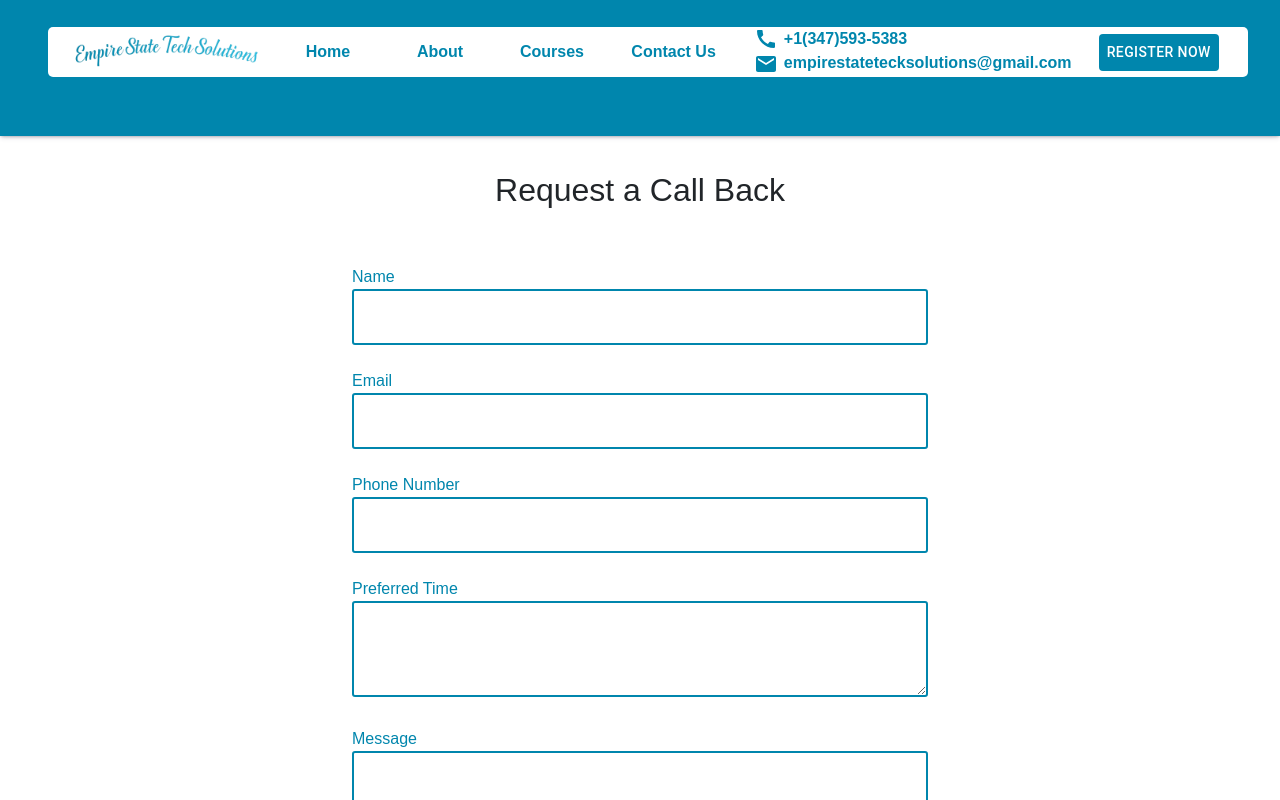
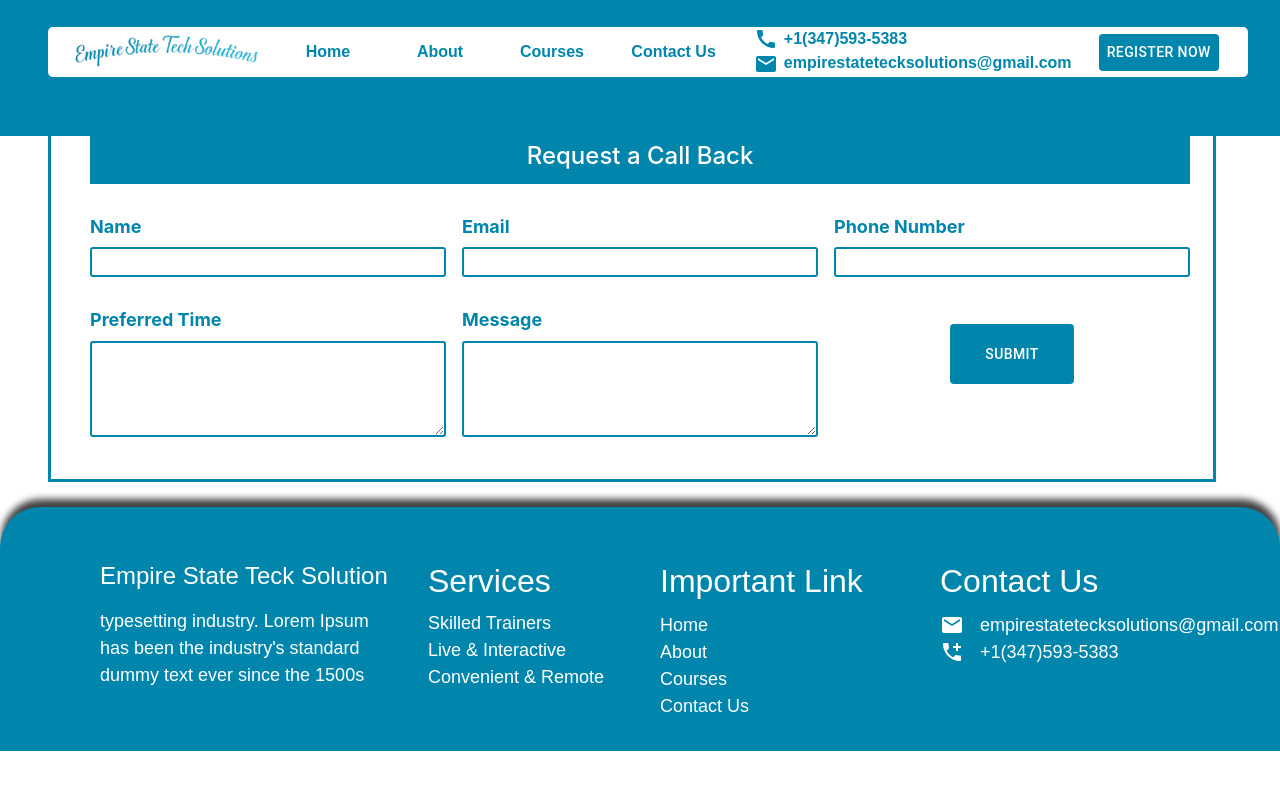
Before and after one commit to BilalMehfooz12/empirestatewebsite, a React (Create React App) app: page /requestCall in a window 1280 px wide. Shown: the top 800 px of the page. Built offline with nearby package versions, Linux system fonts and the light colour scheme.

Commit message:
sign_up_work

```diff
--- a/src/Component/Header/index.css
+++ b/src/Component/Header/index.css
@@ -1,6 +1,6 @@
 .header_sticky{
   background-color: rgb(0,134,173);
-  box-shadow: rgba(50, 50, 93, 0.25) 0px 2px 5px -1px, rgba(0, 0, 0, 0.3) 0px 1px 3px -1px;
+  /* box-shadow: rgba(50, 50, 93, 0.25) 0px 2px 5px -1px, rgba(0, 0, 0, 0.3) 0px 1px 3px -1px; */
   position: sticky;
   top: 0;
   z-index: 999;
--- a/src/Screen/Contacts/index.js
+++ b/src/Screen/Contacts/index.js
@@ -15,69 +15,62 @@ const Contacts = () => {
   };
   return (
     <div>
-      <Container className="contact_second_main">
-        <div className="border_contact">
-          <form
-            action="https://formsubmit.co/bilalmehfooz253@gmail.com"
-            onSubmit={handleSubmit}
-            method="POST"
-            // class=" p-4 p-md-5 contact-form"
+      <Container
+        className="signup_main"
+        style={{ display: "flex", justifyContent: "center" }}
       >
-            <input type="hidden" name="_captcha" value="false" />
-            <input
-              type="hidden"
-              name="_next"
-              href="#footer"
-              value="http://localhost:3000"
-            />
-            <Grid container className="contact_second_form" spacing={3}>
-              <Grid item lg={12} md={12} sm={12} xs={12}>
-                <h5 className="message_contact">Drop Your Message Here</h5>
+        <Grid container maxWidth="lg" spacing={2} className="signup_text">
+          <Grid item lg={12} md={12} sm={12} xs={12} className="register_input">
+            <h4>Drop Your Message Here</h4>
           </Grid>
-              <Grid item lg={4} md={4} sm={4} xs={12}>
+          <Grid item lg={4} className="register_input_filed">
             <p>Name</p>
-                <br></br>
             <input type="name" name="Name" required autoComplete="off" />
           </Grid>
-              <Grid item lg={4} md={4} sm={4} xs={12}>
-                <p>Contact No</p>
           <br></br>
-                <input type="text" name="Number" required autoComplete="off" />
-              </Grid>
-              <Grid item lg={4} md={4} sm={4} xs={12}>
+          <br></br>
+          <Grid item lg={4} className="register_input_filed">
             <p>Email</p>
-                <br></br>
             <input type="email" name="Email" required autoComplete="off" />
           </Grid>
-              <Grid item lg={8} md={8} sm={8} xs={12}>
-                <p>Message</p>
           <br></br>
           <br></br>
+          <Grid item lg={4} className="register_input_filed">
+            <p>Phone Number</p>
+            <input
+              type="text"
+              name="Phone Number"
+              required
+              autoComplete="off"
+            />
+          </Grid>
+          <br></br>
+          <br></br>
+          <Grid item lg={8} className="register_input_filed">
+            <p>Message</p>
             <textarea
-                  className="text_contact_second"
-                  type="message"
+              type="text"
+              className="register_input_text_area"
               name="Message"
               required
               autoComplete="off"
             />
           </Grid>
-              <Grid item lg={1} md={1} sm={1} xs={12}>
+          <br></br> <br></br>
           <br></br>
-                <button
+          <Grid item lg={4}>
+            <Button
               style={{
-                    background: "rgb(0,134,173)",
+                backgroundColor: "rgb(0,134,173)",
                 color: "white",
-                    padding: "4% 20%",
-                    border: "none",
+                padding: "5% 10%",
+                marginTop: "5%",
               }}
-                  type="submit"
             >
               Submit
-                </button>
+            </Button>
           </Grid>
         </Grid>
-          </form>
-        </div>
       </Container>
       <Footer />
     </div>
--- a/src/Screen/Courses/courser.js
+++ b/src/Screen/Courses/courser.js
@@ -143,12 +143,14 @@ const Courses = () => {
         >
           <br></br>
           <br></br>
-          <Grid item lg={5.5} xs={12}>
+          <Grid item lg={3.5} xs={12}>
             <h1>Courses</h1>
           </Grid>
-          <Grid item lg={1.3}>
+          <Grid item lg={3}>
+            <br></br>
             <br></br>
             <TextField
+              style={{ width: "100%" }}
               placeholder="Search Courses"
               type="text"
               value={inpputSearch}
--- a/src/Screen/Courses/courses.css
+++ b/src/Screen/Courses/courses.css
@@ -11,7 +11,7 @@
     /* style={{ height: "70vh", overflowY: "scroll", marginTop: "5%" }} */
 height: 58vh;
 overflow-y: scroll;
-margin-top: 2% !important;
+margin-top: 0.1% !important;
 
   }
 
--- a/src/Screen/Home/contactUs/contactus.js
+++ b/src/Screen/Home/contactUs/contactus.js
@@ -32,7 +32,7 @@ const ContactUs = () => {
                 type="hidden"
                 name="_next"
                 href="#footer"
-                value="http://localhost:3000"
+                value="https://empirestatewebsite.vercel.app"
               />
               <h4>Dropsdas Your Message Here</h4>
               <label>Name</label>
--- a/src/Screen/RequestCall/request.js
+++ b/src/Screen/RequestCall/request.js
@@ -13,31 +13,27 @@ const RequestCall = () => {
   };
   return (
     <div>
-      <Container>
-        <h2 className="request_heading"> Request a Call Back</h2>
-        <Grid container className="request_main">
-          <Grid item lg={7} className="contact_second_request">
-            <form
-              action="https://formsubmit.co/bilalmehfooz253@gmail.com"
-              onSubmit={handleSubmit}
-              method="POST"
-              class=" p-4 p-md-5 contact-form"
+      <Container
+        className="signup_main"
+        style={{ display: "flex", justifyContent: "center" }}
       >
-              <input type="hidden" name="_captcha" value="false" />
-              <input
-                type="hidden"
-                name="_next"
-                href="#footer"
-                value="http://localhost:3000"
-              />
+        <Grid container maxWidth="lg" spacing={2} className="signup_text">
+          <Grid item lg={12} md={12} sm={12} xs={12} className="register_input">
+            <h4>Request a Call Back</h4>
+          </Grid>
+          <Grid item lg={4} className="register_input_filed">
             <p>Name</p>
             <input type="name" name="Name" required autoComplete="off" />
+          </Grid>
           <br></br>
           <br></br>
+          <Grid item lg={4} className="register_input_filed">
             <p>Email</p>
-              <input type="name" name="Email" required autoComplete="off" />
+            <input type="email" name="Email" required autoComplete="off" />
+          </Grid>
           <br></br>
           <br></br>
+          <Grid item lg={4} className="register_input_filed">
             <p>Phone Number</p>
             <input
               type="text"
@@ -45,40 +41,44 @@ const RequestCall = () => {
               required
               autoComplete="off"
             />
+          </Grid>
           <br></br>
           <br></br>
+          <Grid item lg={4} className="register_input_filed">
             <p>Preferred Time</p>
             <textarea
-                className="text_contact_request"
-                type="name"
-                name="Prefer Time"
+              type="text"
+              className="register_input_text_area"
+              name="Course"
               required
               autoComplete="off"
             />
+          </Grid>
           <br></br>
           <br></br>
+          <Grid item lg={4} className="register_input_filed">
             <p>Message</p>
             <textarea
-                className="text_contact_request"
-                type="name"
+              type="text"
+              className="register_input_text_area"
               name="Message"
               required
               autoComplete="off"
             />
+          </Grid>
+          <br></br> <br></br>
           <br></br>
-              <br></br>
-              <button
+          <Grid item lg={4}>
+            <Button
               style={{
-                  background: "rgb(0,134,173)",
+                backgroundColor: "rgb(0,134,173)",
                 color: "white",
-                  padding: "2% 10%",
-                  border: "none",
+                padding: "5% 10%",
+                marginTop: "5%",
               }}
-                type="submit"
             >
               Submit
-              </button>
-            </form>
+            </Button>
           </Grid>
         </Grid>
       </Container>
--- a/src/Screen/SignUp/signup.css
+++ b/src/Screen/SignUp/signup.css
@@ -4,27 +4,42 @@
 }
 .signup_text{
     border:  3px solid var(--color);
+    padding: 2%;
     margin-top: 2%;
+    height: 45.2vh;
 }
-.register_input{
-    padding: 4%;
-}
+
 .register_input h4{
-color: var(--color);
+color: white;
+background-color: var(--color);
 font-family: var(--fontfamily);
 text-align: center !important;
-padding-top: 3%;
+margin: 0%;
+padding: 1.2% 0%;
+margin-top: -3%;
+}
+.register_input_text_area{
+    width: 100%;
+    border: 2px solid var(--color);
+    outline: none;
+    padding-left: 1%;
+    border-radius: 3px;
+    height: 12vh;
+
 }
 
-.register_input  p{
+.register_input_filed  p{
     color: var(--color);
     /* font-weight: 600; */
     text-align: start !important;
-margin: 0%;
-padding: 0%;
-margin-bottom: -4%;
+    font-family: var(--fontfamily) !important;
+    margin: 0%;
+    font-weight: bold;
+font-size: 18px !important;
+    padding: 0%;
+margin-bottom: 2%;
 }
-.register_input  input{
+.register_input_filed  input{
     width: 100%;
     border: 2px solid var(--color);
     outline: none;
--- a/src/Screen/SignUp/signup.js
+++ b/src/Screen/SignUp/signup.js
@@ -10,40 +10,65 @@ const SignUp = () => {
         className="signup_main"
         style={{ display: "flex", justifyContent: "center" }}
       >
-        <Grid container maxWidth="sm" className="signup_text">
+        <Grid container maxWidth="lg" spacing={2} className="signup_text">
           <Grid item lg={12} md={12} sm={12} xs={12} className="register_input">
             <h4>Register Now</h4>
+          </Grid>
+          <Grid item lg={4} className="register_input_filed">
             <p>Name</p>
-            <br></br>
             <input type="name" name="Name" required autoComplete="off" />
+          </Grid>
           <br></br>
           <br></br>
+          <Grid item lg={4} className="register_input_filed">
             <p>Email</p>
-            <br></br>
             <input type="email" name="Email" required autoComplete="off" />
+          </Grid>
           <br></br>
           <br></br>
+          <Grid item lg={4} className="register_input_filed">
             <p>Phone Number</p>
-            <br></br>
             <input
               type="text"
               name="Phone Number"
               required
               autoComplete="off"
             />
+          </Grid>
           <br></br>
           <br></br>
+          <Grid item lg={4} className="register_input_filed">
             <p>Course</p>
-            <br></br>
-            <textarea type="text" name="Course" required autoComplete="off" />
+            <textarea
+              type="text"
+              className="register_input_text_area"
+              name="Course"
+              required
+              autoComplete="off"
+            />
+          </Grid>
           <br></br>
           <br></br>
+          <Grid item lg={4} className="register_input_filed">
             <p>Message</p>
+            <textarea
+              type="text"
+              className="register_input_text_area"
+              name="Message"
+              required
+              autoComplete="off"
+            />
+          </Grid>
+          <br></br> <br></br>
           <br></br>
-            <textarea type="text" name="Message" required autoComplete="off" />
-            <br></br> <br></br>
+          <Grid item lg={4}>
             <Button
-              style={{ backgroundColor: "rgb(0,134,173)", color: "white" }}
+              style={{
+                backgroundColor: "rgb(0,134,173)",
+                color: "white",
+                padding: "5% 10%",
+                marginTop: "5%",
+              }}
             >
               Register Now
             </Button>
```
Also changed, not shown: src/Component/ScrollTop/scrollTop.js (+17 -5 lines), src/Screen/Contacts/index.css (+9 -4 lines). Lines whose indentation alone changed are shown as unchanged.
